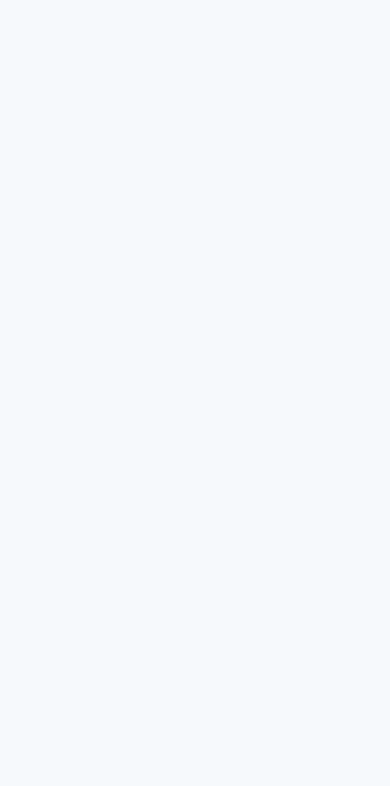
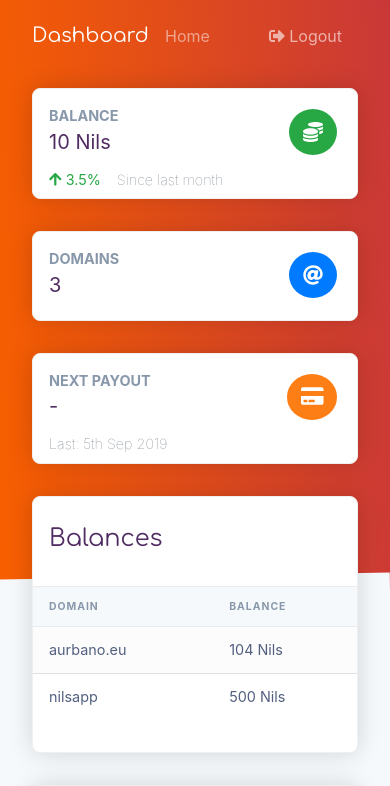
Before and after one commit to nils-app/nils-web, a React (Create React App) app: page /nils-web/dashboard in a window 390 px wide. Shown: the top 786 px of the page. Built offline with nearby package versions, Linux system fonts and the light colour scheme.

Commit message:
fix empty screen on mobile dashboard

```diff
--- a/src/assets/scss/_variables.scss
+++ b/src/assets/scss/_variables.scss
@@ -8,3 +8,5 @@ $lighter: #f6f9fc;
 $light: #e9ecef;
 $dark: #512c62;
 $accent: #43ab92;
+
+$headingFont: 'Comfortaa', Helvetica, Arial, sans-serif;
--- a/src/assets/scss/index.scss
+++ b/src/assets/scss/index.scss
@@ -15,8 +15,8 @@ body {
     background: $lighter;
 }
 
-.navbar-brand {
-  font-family: 'Comfortaa', cursive;
+.navbar-brand, h1, h2, h3, h4, h5 {
+  font-family: $headingFont;
 }
 
 .sidebar {
@@ -51,7 +51,7 @@ body {
 }
 
 @include media-breakpoint-down(sm) {
-  .sidebar {
+  .sidebar-container {
     display: none;
   }
 }
@@ -245,7 +245,6 @@ a.dashboard-widget {
       color: white;
       font-size: 3rem;
       position: relative;
-      font-family: 'Comfortaa', cursive;
 
       &:after {
         min-width: 100%;
@@ -264,7 +263,6 @@ a.dashboard-widget {
     h3 {
       color: fade-out(#fff, 0.1);
       font-size: 2rem;
-      font-family: 'Comfortaa', cursive;
       margin-top: 3rem;
     }
 
--- a/src/sections/dashboard/components/Sidebar.tsx
+++ b/src/sections/dashboard/components/Sidebar.tsx
@@ -34,7 +34,7 @@ export default () => {
         <hr/>
         <Nav defaultActiveKey="/dashboard/" className="flex-column">
           { sections.map(section => (
-            <Nav.Link href={ `/dashboard/${section.link}` }>
+            <Nav.Link href={ `/dashboard/${section.link}` } key={ section.link }>
                 <FontAwesomeIcon icon={ section.icon } fixedWidth /> {section.text}
             </Nav.Link>
           )) }
--- a/src/sections/dashboard/index.tsx
+++ b/src/sections/dashboard/index.tsx
@@ -13,7 +13,7 @@ export default () => {
   return (
     <>
       <Row noGutters className='full-height'>
-        <Col xs={ 0 } sm={ 2 } className='full-height'>
+        <Col xs={ 0 } sm={ 2 } className='full-height sidebar-container'>
           <Sidebar />
         </Col>
         <Col xs={ 12 } sm={ 10 }>
```
